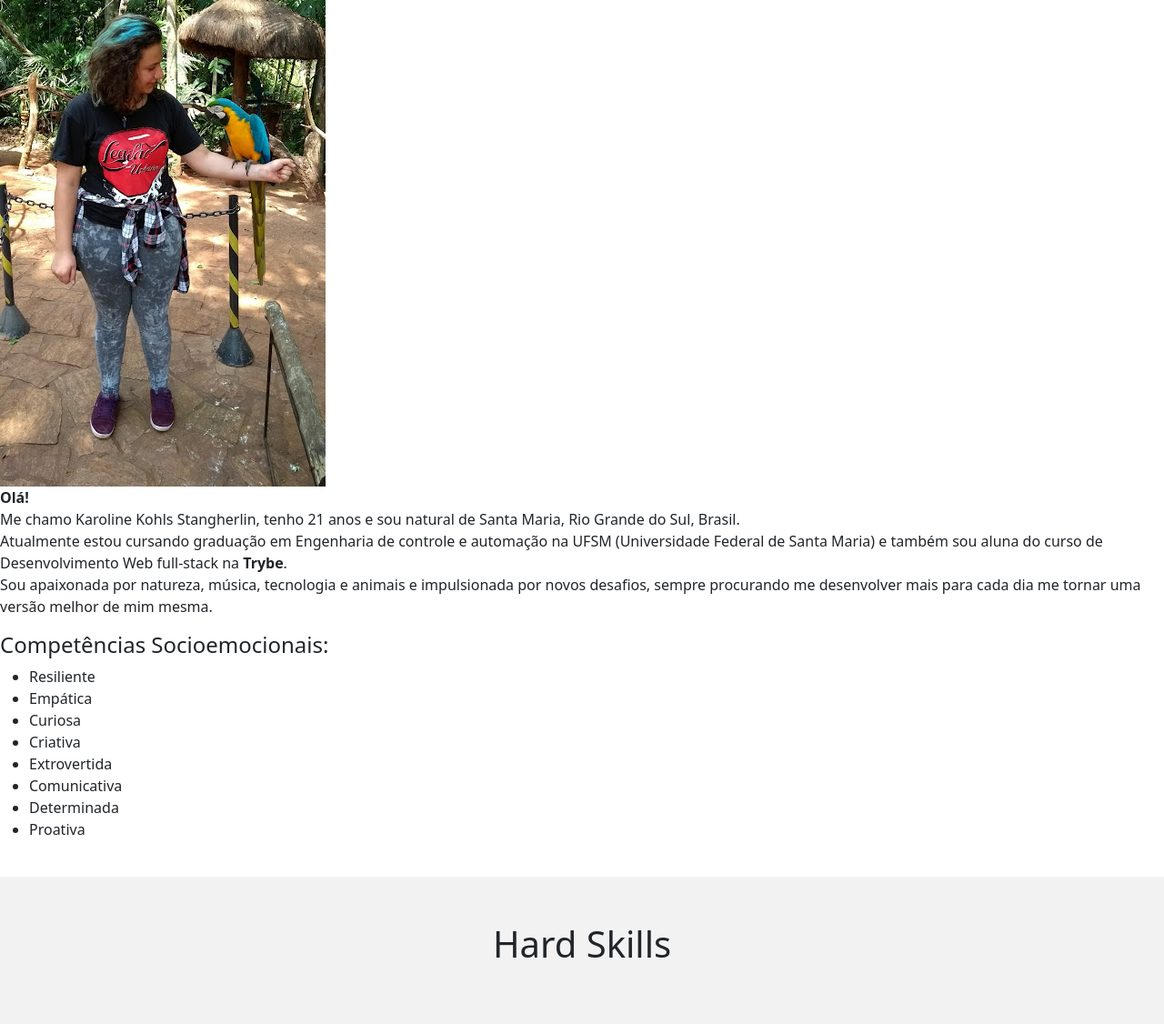
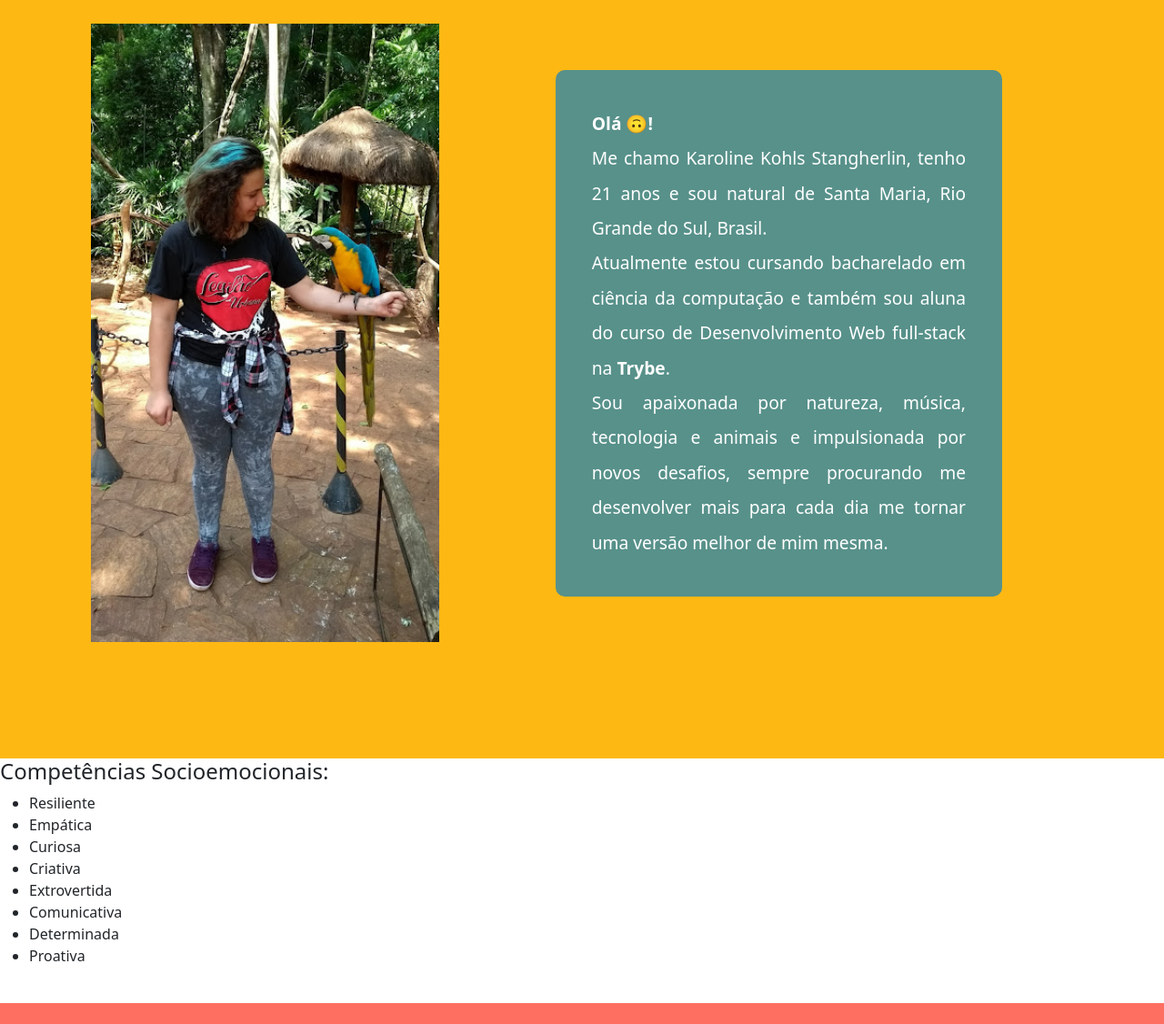
Before and after one commit to KarolineKS/KarolineKS.github.io, a plain HTML site: page index.html in a window 1280 px wide. Shown: the part 910-2036 px from the top of the page at 91% size. Drawn offline with nearby package versions, Linux system fonts and the light colour scheme.

Commit message:
Modificação na seção sobre mim

```diff
--- a/index.html
+++ b/index.html
@@ -40,11 +40,10 @@
       <section class="section-sobremim" id="sobremim">
         <img id='eu-e-arara' src="Imagens/eu_e_arara.jpg" alt="imagem eu com uma arara">
         <p>
-          <strong><span class="ola">Olá!</span></strong> <br />
+          <strong><span class="ola">Olá 🙃!</span></strong> <br />
           Me chamo Karoline Kohls Stangherlin, tenho 21 anos e sou natural de
           Santa Maria, Rio Grande do Sul, Brasil.<br />
-          Atualmente estou cursando graduação em Engenharia de controle e
-          automação na UFSM (Universidade Federal de Santa Maria) e também sou
+          Atualmente estou cursando bacharelado em ciência da computação e também sou
           aluna do curso de Desenvolvimento Web full-stack na
           <strong>Trybe</strong>. <br />
           Sou apaixonada por natureza, música, tecnologia e animais e
@@ -99,6 +98,15 @@
               <a href="#" class="btn-projeto">ir para o projeto</a>
             </div>
           </div>
+          <div class="cards-projetos">
+            <div class="card" style="width: 18rem;">
+              <img src="Imagens/projeto-pixels-art.jpeg" class="card-img-top" alt="...">
+              <div class="card-body card-pj">
+                <h5 class="card-title">Pixels Art</h5>
+                <p class="card-text">Neste projeto é possivel criar desenhos com pontos digitais</p>
+                <a href="#" class="btn-projeto">ir para o projeto</a>
+              </div>
+            </div>
       </section>
 
     </article>
@@ -119,7 +127,7 @@
           alt="gatinho estudando" />
       </div> -->
       <div class="container">
-        <p>&copy; <span id="ano"></span> Todos os direitos reservados.</p>
+        <p>&copy; <span id="ano"></span> Todos os direitos reservados a Karoline Kohls Stangherlin.</p>
       </div>
     </div>
   </footer>
--- a/style.css
+++ b/style.css
@@ -72,8 +72,33 @@ header h1 {
   padding: 0 10vw;
 }
 
+.section-sobremim {
+  padding: 50px;
+  display: flex;
+  align-items: center;
+  justify-content: center;
+  background-color: var(--cor-secundaria);
+  color: #fff;
+}
+
+.section-sobremim p {
+  font-size: 1.2rem;
+  line-height: 2;
+  text-align: justify;
+  margin: 10vw;
+  background-color: rgba(47, 135, 168, 0.8);
+  padding: 40px;
+  border-radius: 10px;
+}
+
+.section-sobremim img {
+  width: 40vw;
+  margin-left: 50px;
+  height: 85vh;
+}
+
 .habilidades {
-  background-color: #f2f2f2;
+  background-color: var(--cor-primaria);
   padding: 50px;
 }
 
@@ -81,6 +106,7 @@ header h1 {
   text-align: center;
   font-size: 2.5rem;
   margin-bottom: 50px;
+  color: #fff;
 }
 
 .icone-habilidade {
@@ -91,7 +117,7 @@ header h1 {
 
 .icone-habilidade i {
   font-size: 4rem;
-  color: var(--cor-primaria);
+  color: var(--cor-secundaria);
   margin: 20px;
   transition: transform 0.2s ease-in-out;
 }
@@ -101,7 +127,6 @@ header h1 {
 }
 
 .social-icons {
-  padding-left: 0;
   list-style: none;
   display: flex;
   justify-content: center;
@@ -131,8 +156,10 @@ header h1 {
   padding: 20px;
   display: flex;
   flex-direction: column;
+  justify-content: center;
   align-items: center;
 }
+
 
 .seta {
   animation: animarSeta 1s ease-in-out infinite;
```
